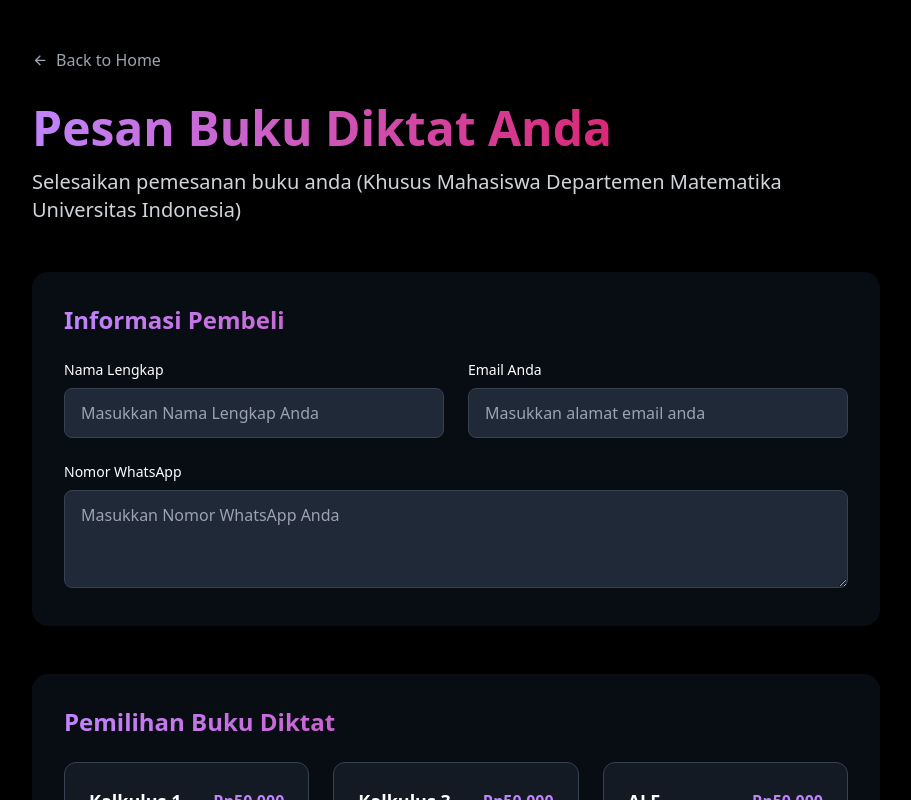
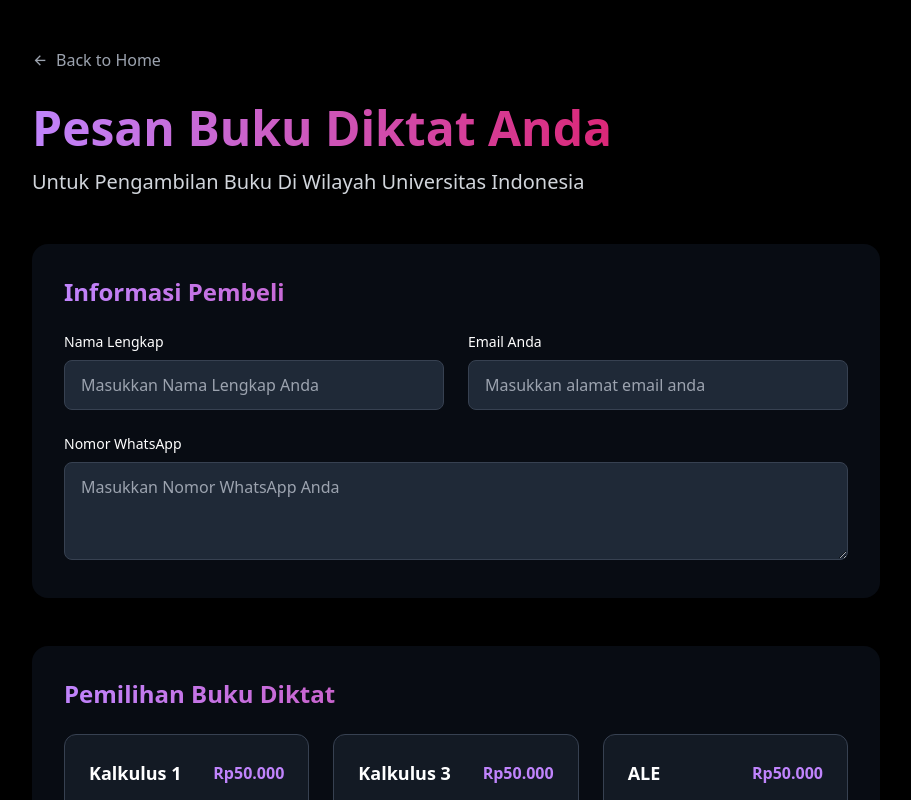
Before and after one commit to FeynmanProject/feynmanbookstore.github.io, a Next.js app: page /order in a window 1280 px wide. Shown: the top 800 px of the page, without its empty margins (184-1095 px from the left). Built offline with nearby package versions, Linux system fonts and the light colour scheme.

Commit message:
Update page.tsx

```diff
--- a/app/order/page.tsx
+++ b/app/order/page.tsx
@@ -180,7 +180,7 @@ const response = await fetch('/api/submit-order', {
             </span>
           </h1>
           <p className="text-xl text-gray-300">
-            Selesaikan pemesanan buku anda (Khusus Mahasiswa Departemen Matematika Universitas Indonesia)
+            Untuk Pengambilan Buku Di Wilayah Universitas Indonesia
           </p>
         </div>
 
```
